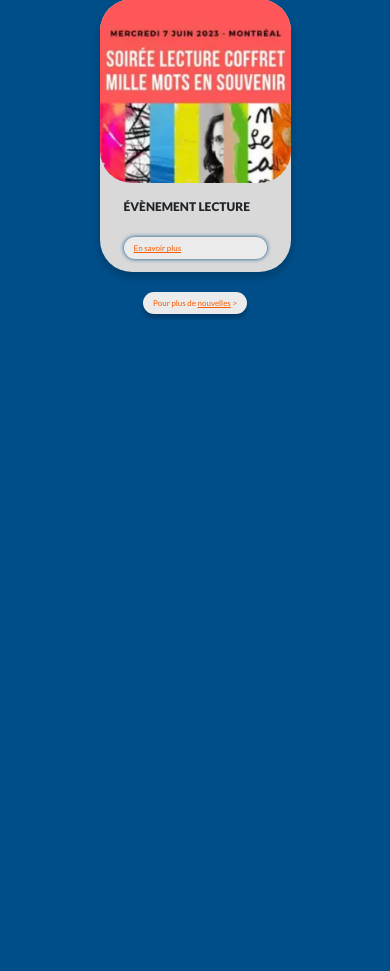
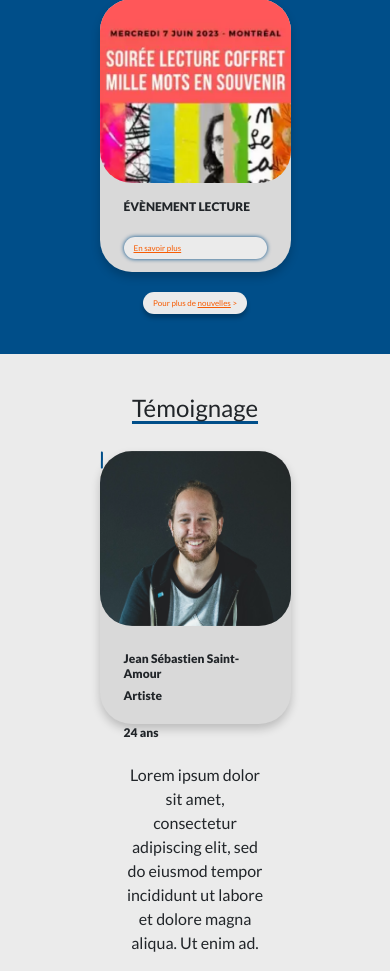
Before and after one commit to etennecharron/les_impatients-les_chaussures_kakis, a PHP site: page / in a window 390 px wide. Shown: the part 1858-2829 px from the top of the page. Before the commit the page ends 2177 px from the top, so only its background shows below. Run offline with PHP 8.4, Linux system fonts and the light colour scheme.

Commit message:
temoignage_v_telephone
j'ai commencer la section temignage version telephone. J'ai eu le temps de mettre une carte bootstrap

```diff
--- /dev/null
+++ b/css/partials/_cartes.scss
@@ -0,0 +1,38 @@
+@use "variables";
+@use "base";
+@mixin carte{
+    position: relative;
+    background-color: variables.$grisFoncer;
+    padding: 1.5em .5em .5em;
+    border-radius: 2em;
+    text-align: center;
+    box-shadow: 0 5px 10px rgba(0,0,0,.2);
+    border:none;
+    margin-top:20px;
+    margin: 20px 0 0 0;
+    width:191px;
+    height:273px;
+    padding-top: 185px;
+    img{
+        border-radius: 2em;
+        position: absolute;
+        top:0;
+        left:0;
+    }
+    h4{
+        font-size: 12px;
+        font-weight:900;
+        text-align: left;
+        height:29px;
+    }
+    button{
+        @include base.btn;
+        @include base.sousligne;
+        text-decoration-thickness: 1px;
+        box-shadow: 0 0 4px 0 variables.$bleu;
+        width: 100%;
+        margin: 0;
+        font-size: 8px;
+        text-underline-offset:1px;
+    }
+}
--- a/css/style.css
+++ b/css/style.css
@@ -753,10 +753,78 @@ font-weight: 900; = black
   }
 }
 /*****************FIN NOUVELLES***********************/
+/*****************DÉBUT TÉMOIGNAGE***********************/
 .temoignage {
+  padding: 40px 12px;
+  display: flex;
+  flex-direction: column;
+  justify-content: center;
+  align-items: center;
+}
+.temoignage h2 {
+  text-decoration: underline;
+  text-decoration-thickness: 3px;
+  text-underline-offset: 3.5px;
+  text-decoration-color: #004E89;
+  font-size: 24px;
+}
+.temoignage__content {
+  display: flex;
+  justify-content: center;
+  align-items: center;
+}
+.temoignage__content .card {
+  position: relative;
+  background-color: #D9D9D9;
+  padding: 1.5em 0.5em 0.5em;
+  border-radius: 2em;
+  text-align: center;
+  box-shadow: 0 5px 10px rgba(0, 0, 0, 0.2);
+  border: none;
+  margin-top: 20px;
+  margin: 20px 0 0 0;
+  width: 191px;
+  height: 273px;
+  padding-top: 185px;
+}
+.temoignage__content .card img {
+  border-radius: 2em;
+  position: absolute;
+  top: 0;
+  left: 0;
+}
+.temoignage__content .card h4 {
+  font-size: 12px;
+  font-weight: 900;
+  text-align: left;
+  height: 29px;
+}
+.temoignage__content .card button {
+  background-color: #EBEBEB;
+  color: #F75C03;
+  padding: 5px 10px;
+  border: none;
+  border-radius: 15px;
+  font-size: 14px;
+  box-shadow: 0 4px 4px 0 rgba(0, 0, 0, 0.25);
+  text-decoration: underline;
+  text-decoration-thickness: 3px;
+  text-underline-offset: 3.5px;
+  text-decoration-thickness: 1px;
+  box-shadow: 0 0 4px 0 #004E89;
+  width: 100%;
+  margin: 0;
+  font-size: 8px;
+  text-underline-offset: 1px;
+}
+.temoignage__content .card .ide h4 {
+  font-size: 8px;
+}
+.temoignage__content img:nth-child(2) {
   display: none;
 }
 
+/*****************FIN TÉMOIGNAGE***********************/
 .espace {
   display: none;
 }
--- a/css/style.scss
+++ b/css/style.scss
@@ -601,9 +568,37 @@ button{
 }
 
 /*****************FIN NOUVELLES***********************/
+
+
+
+/*****************DÉBUT TÉMOIGNAGE***********************/
 .temoignage{
-    display: none;
+    @include sections.sectionsTelephone;
+    flex-direction: column;
+    justify-content: center;
+    align-items: center;
+    h2{
+        @include base.sousligne;
+        text-decoration-color:variables.$bleu;
+        font-size: 24px;
+    }
+    &__content{
+        display: flex;
+        justify-content: center;
+        align-items: center;
+        .card{
+            @include cartes.carte;
+            .ide
+            h4{
+                font-size:8px;
+            }
+        }
+        img:nth-child(2){
+            display: none;
+        }
+    }
 }
+/*****************FIN TÉMOIGNAGE***********************/
 .espace{
     display: none;
 }
--- a/index.html
+++ b/index.html
@@ -240,7 +240,9 @@
             <!------------------------DÉBUT NOUVELLE------------------------->
             <section class="nouvelles">
                 <div class="nouvelles__titre">
-                <h2>Les dernières </h2> <h2>&nbsp</h2> <h2>nouvelles</h2>
+                    <h2>Les dernières </h2>
+                    <h2>&nbsp</h2>
+                    <h2>nouvelles</h2>
                 </div>
 
                 <div class="nouvelles__content">
@@ -281,7 +283,10 @@
                         </div>
                     </div>
 
-                    <button>Pour plus de <div>&nbsp</div> <div class="sousligne">nouvelles </div> <div>&nbsp</div> ></button>
+                    <button>Pour plus de <div>&nbsp</div>
+                        <div class="sousligne">nouvelles </div>
+                        <div>&nbsp</div> >
+                    </button>
 
                 </div>
 
@@ -292,19 +297,33 @@
 
 
 
-
+            <!------------------------DÉBUT TÉMOIGNAGE------------------------->
             <section class="temoignage">
                 <!-- peut etre utiliser display flex pour les mettre l'un a coté de l'autre-->
                 <h2>Témoignage</h2>
                 <!-- utiliser carte bootstrap-->
-                <div class="temoignage__carte">
-                    <img src="" alt="image carte 01">
-                    <h4>Jean Sébastien Saint-Amour | Artiste | 24 ans</h4>
-                    <p>Lorem ipsum dolor sit amet, consectetur adipiscing elit, sed do eiusmod tempor incididunt ut
-                        labore et dolore magna aliqua. Ut enim ad</p>
+
+
+                <div class="temoignage__content">
+
+
+                    <div class="card">
+                        <img src="assets/images/img_carte_temoignage.png" class="card-img-top" alt="...">
+                        <div class="card-body">
+                            <div class="identiter">
+                          <h4 class="card-title">Jean Sébastien Saint-Amour</h4> <img src="assets/images/ligne_separation.svg" alt=""><h4 class="card-title">Artiste</h4><img src="assets/images/ligne_separation.svg" alt=""> <h4 class="card-title">24 ans</h4></div>
+                          <p class="card-text">Lorem ipsum dolor sit amet, consectetur adipiscing elit, sed do eiusmod tempor incididunt ut
+                            labore et dolore magna aliqua. Ut enim ad.</p>
+                        </div>
+                      </div>
+
+                    <img src="assets/images/personnage04.svg" alt="image de coté">
                 </div>
-                <img src="" alt="image de coté">
             </section>
+
+
+            <!------------------------FIN TÉMOIGNAGE------------------------->
+
             <section class="espace">
                 <h2>L'espace Impatients</h2>
                 <div class="espace__contenus">x
```
Also changed, not shown: other parts of css/style.scss (+2 -35 lines), 1 other file.
